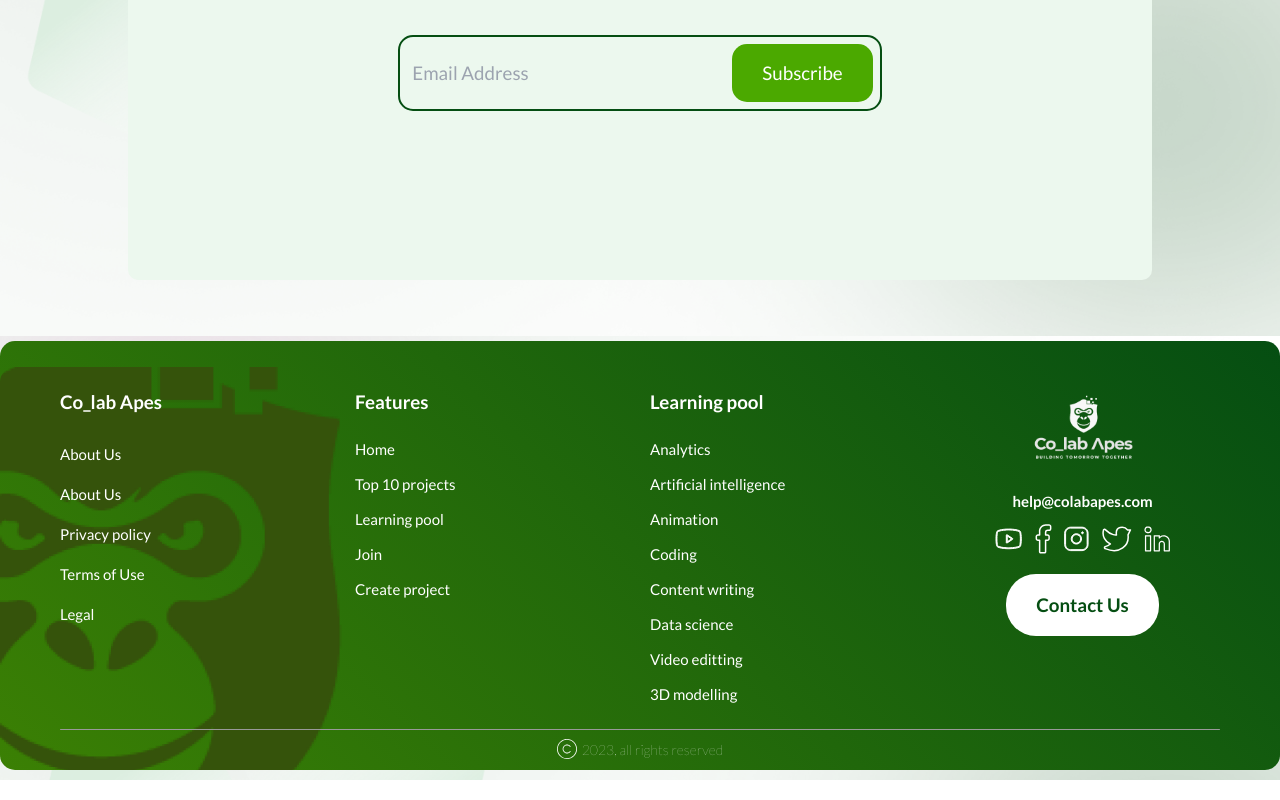
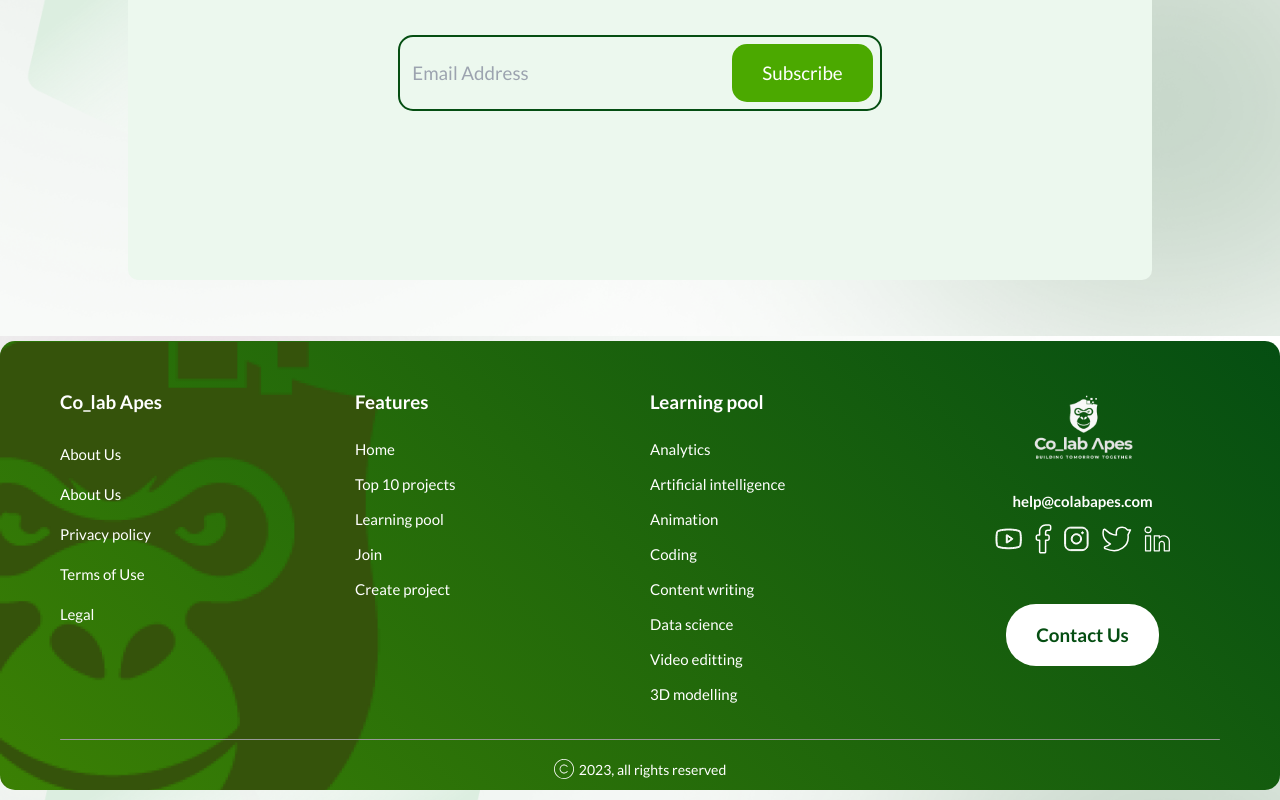
Before and after one commit to Colab-Apes/new_landing_page, a React (Vite) app: page / in a window 1280 px wide. Shown: the part 6864-7664 px from the top of the page. Built offline with nearby package versions, Linux system fonts and the light colour scheme.

Commit message:
almost done

```diff
--- a/src/App.jsx
+++ b/src/App.jsx
@@ -693,11 +693,11 @@ function App() {
         </Section> */}
 
         <Section backgroundImg={bg} className="h-fit  mx-auto w-full">
-          <footer className=" mt-2 container    pb-2 px-5 lg:px-10 w-full rounded-[15px]  graid relative mb-4 z-[1]  xl:px-24">
+          <footer className=" mt-2 container    pb-2 px-10 lg:px-10 w-full rounded-[15px]  graid relative mb-4 z-[1]  xl:px-24">
             <img
               src={ape}
               alt=""
-              className="bottom-0  absolute object-contain w-[26rem] lg:w-[29.2rem] xl:w-[34.8rem] rounded-bl-[15px] lg:rounded-l-[15px] left-0 z-[1] "
+              className="bottom-0  absolute object-contain w-[30rem] lg:w-[29.2rem] xl:w-[38.7rem] rounded-bl-[15px] lg:rounded-l-[15px] -left-32 lg:left-0 z-[1] "
             />
             <div className="grid   text-[2rem] grid-cols-2 lg:grid-cols-4 xl:grid-cols-4 z-[10] text-white pt-20 h-full gap-x-8 gap-y-10 lg:gap-y-0 ">
               <div className="flex flex-col  w-full mx-auto  text-sm lg:text-2xl text-left z-[3] gap-y-8">
@@ -751,19 +751,19 @@ function App() {
                     <img src={linkedin} alt="Linkedin" className="w-full" />
                   </div>
                 </div>
-                <button className=" font-[700] text-3xl lg:px-12 py-8 mt-8 z-[3] text-[#054E12] bg-white rounded-[30px] font-latoxl:mt-20">
+                <button className=" font-[700] w-full lg:w-fit text-3xl lg:px-12 py-8 mt-8 lg:mt-20 z-[3] text-[#054E12] bg-white rounded-[30px] font-latoxl:mt-20">
                   Contact Us
                 </button>
               </div>
               <div
-                className="h-[0.08px] rounded w-full bg-[#999] z-[3] col-span-2 lg:col-span-4
+                className="h-[0.1px] rounded w-full bg-[#999] z-[3] col-span-2 lg:col-span-4
               xl:col-span-4
-              lg:mt-10 "
+              lg:mt-14 "
               ></div>
-              <div className="col-span-2 lg:col-span-4 flex justify-center items-center lg:mt-4 z-[3] mb-2">
+              <div className="col-span-2 lg:col-span-4 flex justify-center items-center  z-[3] lg:mt-8 mb-2">
                 <div className="flex items-center">
                   {" "}
-                  <div className="text-2xl">
+                  <div className="text-2xl font-[500]">
                     <svg
                       xmlns="http://www.w3.org/2000/svg"
                       width="20"
@@ -778,7 +778,7 @@ function App() {
                       />
                     </svg>
                   </div>
-                  <div className="text-[14px] font-[200]">
+                  <div className="text-[14px] font-[500] ">
                     2023, all rights reserved
                   </div>
                 </div>
```
